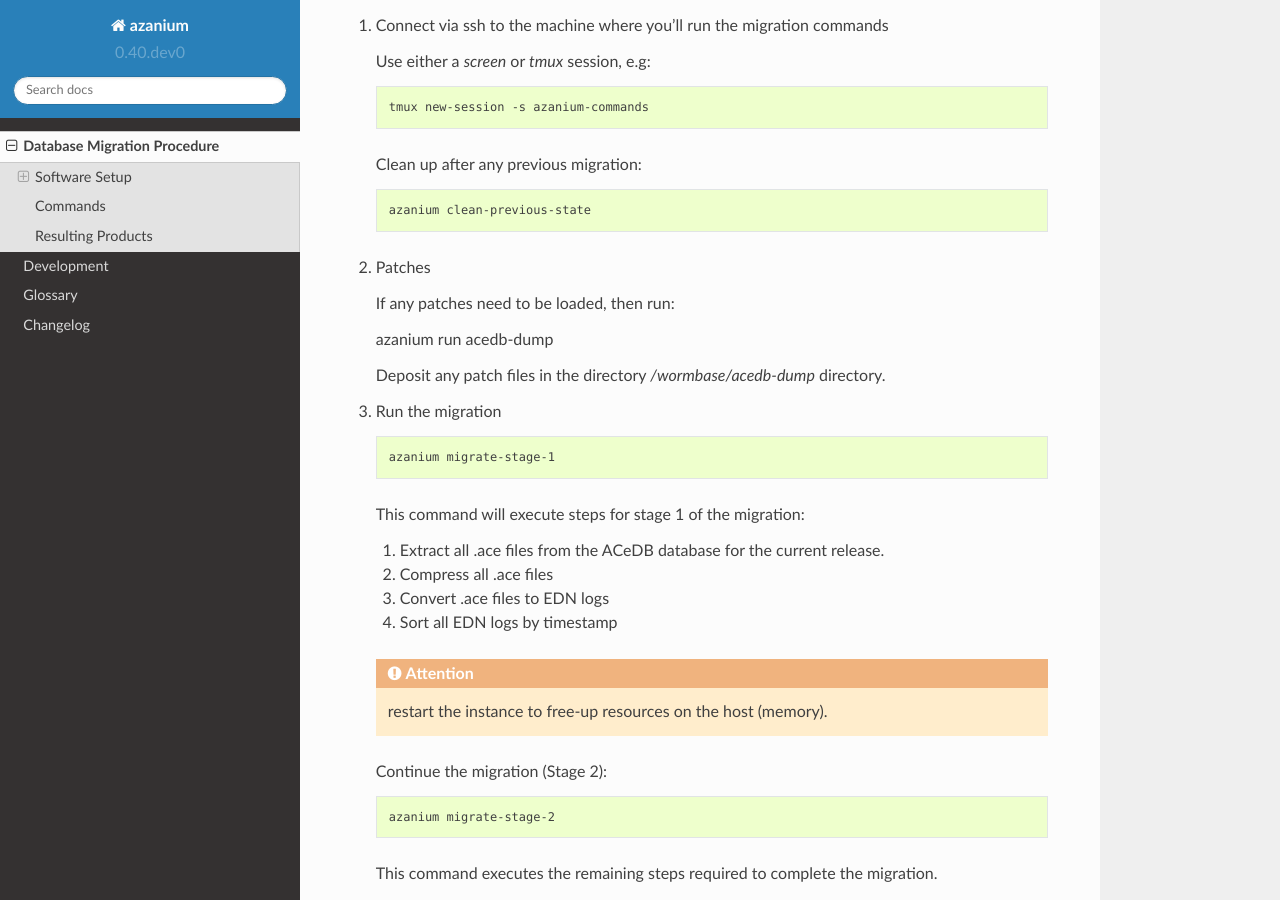
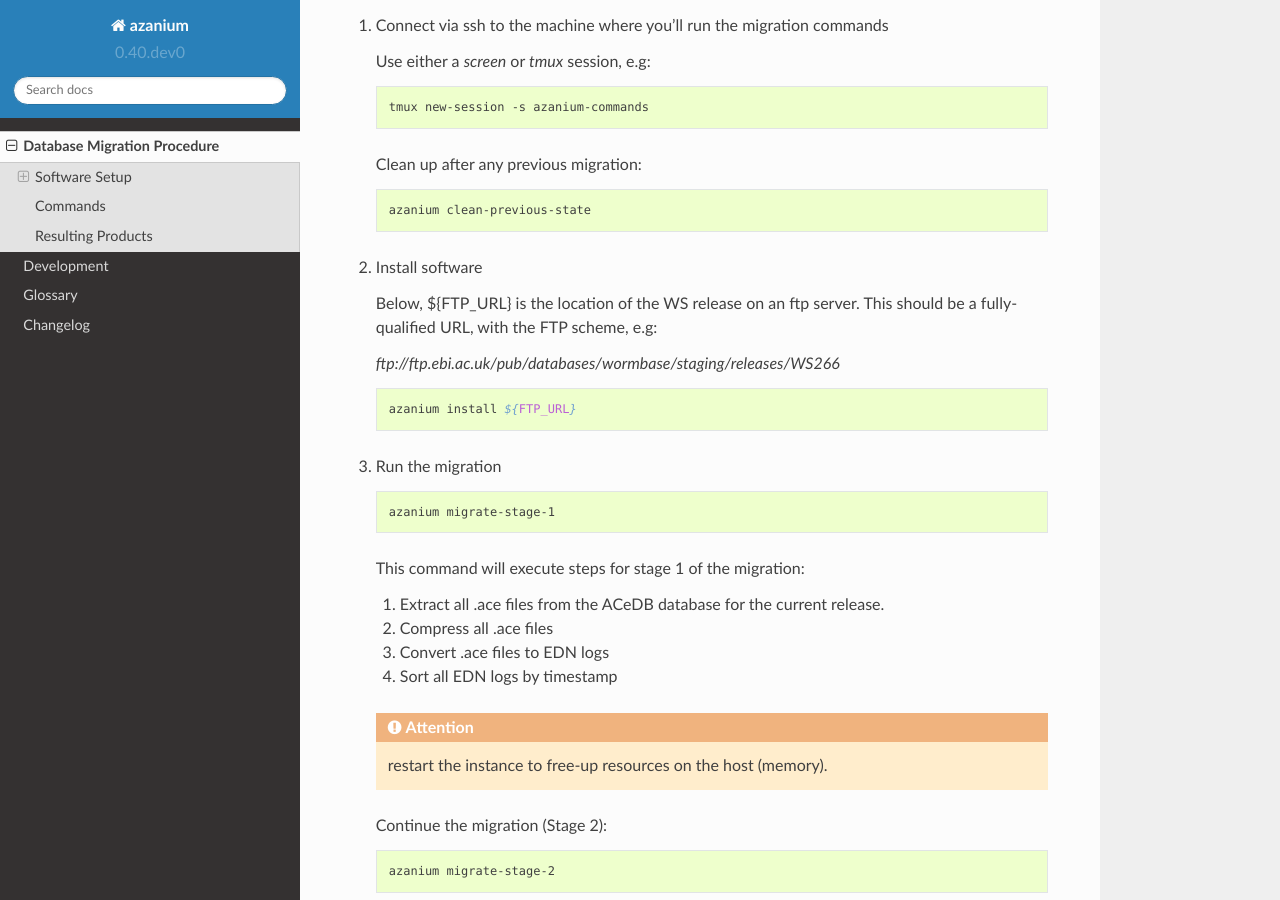
Before and after one commit to WormBase/db-migration, a Sphinx documentation site: the page built from docs/source/user/index.rst, in a window 1280 px wide and 900 px high, scrolled down 1072 px. Built offline with Sphinx 7.4.7 and the Read the Docs theme 2.0.0, drawn with Linux system fonts in a browser that asks for light colours.

Commit message:
Fixes #33

```diff
--- a/docs/source/user/index.rst
+++ b/docs/source/user/index.rst
@@ -63,13 +63,16 @@ The location of the file should be:
 
       azanium clean-previous-state
 
-2. Patches
+2. Install software
 
-   If any patches need to be loaded, then run:
+   Below, ${FTP_URL} is the location of the WS release on an ftp server.
+   This should be a fully-qualified URL, with the FTP scheme, e.g:
 
-   azanium run acedb-dump
+   `ftp://ftp.ebi.ac.uk/pub/databases/wormbase/staging/releases/WS266`
 
-   Deposit any patch files in the directory `/wormbase/acedb-dump` directory.
+   .. code-block:: bash
+
+      azanium install ${FTP_URL}
 
 3. Run the migration
 
```
Also changed, not shown: 2 other files.
